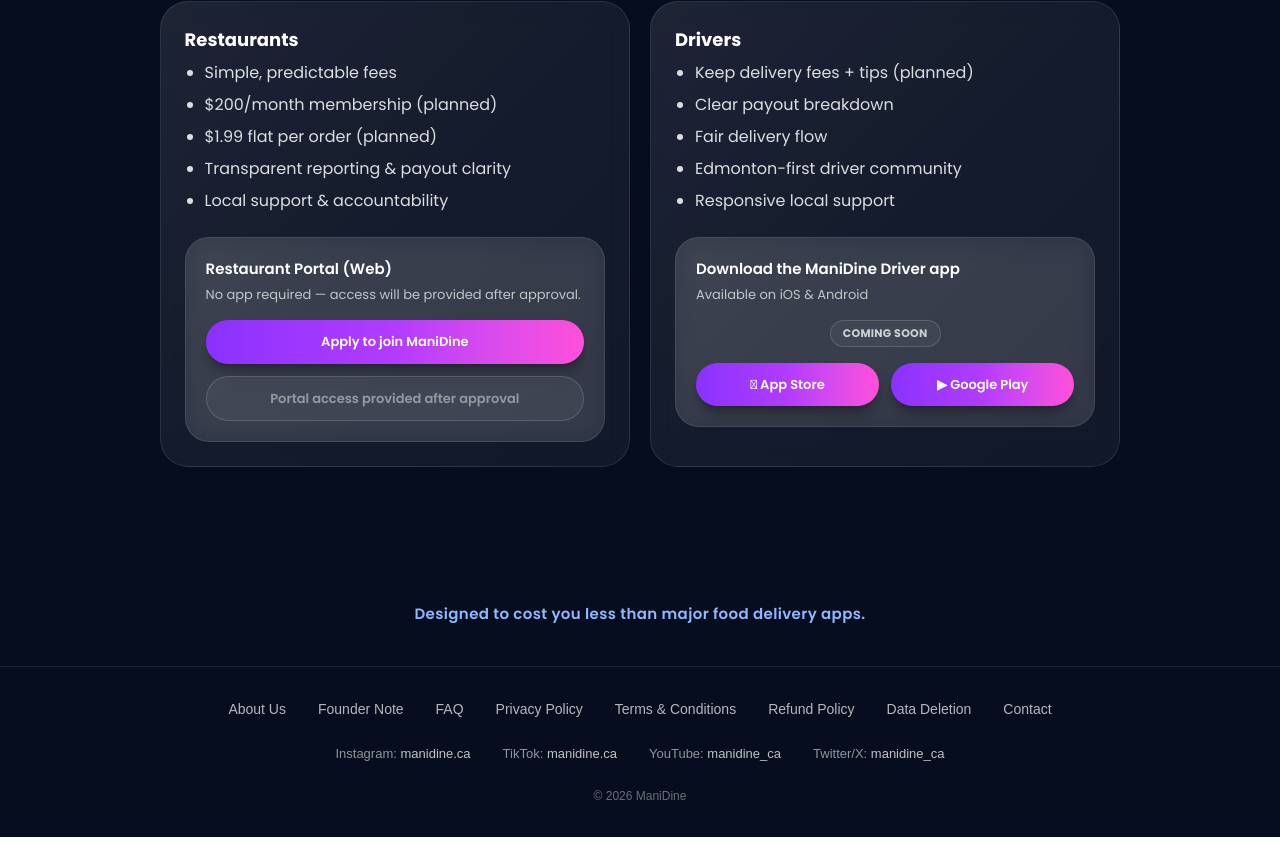
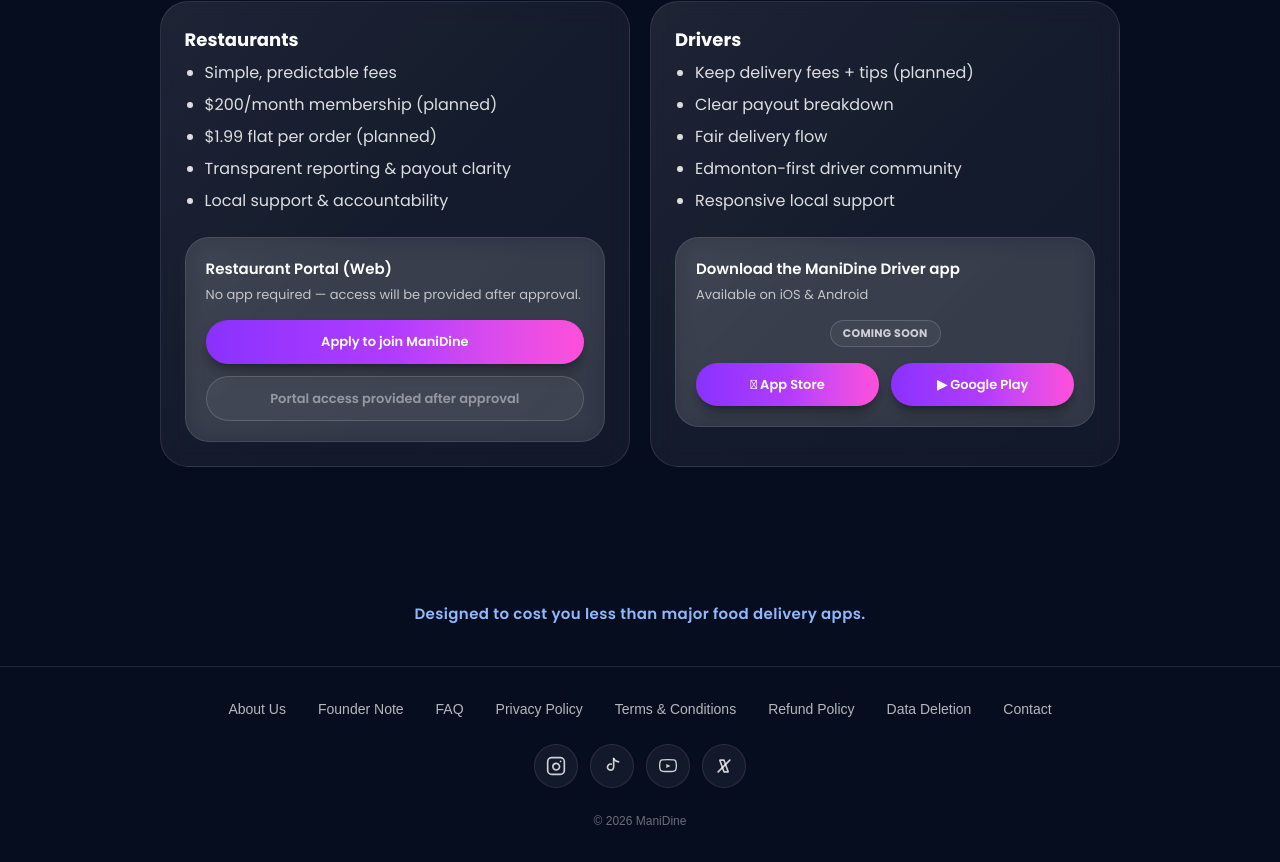
Before and after one commit to manikanniappan/manidine-ca, a Next.js app: page / in a window 1280 px wide. Shown: the part 1569-2431 px from the top of the page. Before the commit the page ends 2406 px from the top, so only its background shows below. Built offline with nearby package versions, Linux system fonts and the light colour scheme; no server answers.

Commit message:
Add social media icon links in footer

```diff
--- a/components/Footer.tsx
+++ b/components/Footer.tsx
@@ -1,4 +1,4 @@
-// ManiDine.ca /components/Footer.tsx — Updated: 2026-01-22 15:40 (America/Edmonton)
+// ManiDine.ca /components/Footer.tsx — Updated: 2026-01-22 16:05 (America/Edmonton)
 // FILE: components/Footer.tsx
 
 import Link from "next/link";
@@ -42,20 +42,128 @@
           </Link>
         </div>
 
-        {/* Social handles (bottom bar) */}
-        <div className="mt-6 flex flex-wrap items-center justify-center gap-x-8 gap-y-2 text-[13px] text-white/55">
-          <div>
-            Instagram: <span className="text-white/75">manidine.ca</span>
-          </div>
-          <div>
-            TikTok: <span className="text-white/75">manidine.ca</span>
-          </div>
-          <div>
-            YouTube: <span className="text-white/75">manidine_ca</span>
-          </div>
-          <div>
-            Twitter/X: <span className="text-white/75">manidine_ca</span>
-          </div>
+        {/* Social icons */}
+        <div className="mt-6 flex items-center justify-center gap-3">
+          {/* Instagram */}
+          <a
+            href="https://www.instagram.com/manidine.ca/"
+            target="_blank"
+            rel="noopener noreferrer"
+            aria-label="Instagram"
+            className="group inline-flex h-11 w-11 items-center justify-center rounded-full border border-white/10 bg-white/5 hover:bg-white/10 transition"
+            title="Instagram: manidine.ca"
+          >
+            {/* Instagram Icon (SVG) */}
+            <svg
+              className="h-5 w-5 text-white/80 group-hover:text-white"
+              viewBox="0 0 24 24"
+              fill="none"
+            >
+              <path
+                d="M7 2h10a5 5 0 0 1 5 5v10a5 5 0 0 1-5 5H7a5 5 0 0 1-5-5V7a5 5 0 0 1 5-5Z"
+                stroke="currentColor"
+                strokeWidth="2"
+              />
+              <path
+                d="M16 11.37a4 4 0 1 1-7.74 1.26 4 4 0 0 1 7.74-1.26Z"
+                stroke="currentColor"
+                strokeWidth="2"
+              />
+              <path
+                d="M17.5 6.5h.01"
+                stroke="currentColor"
+                strokeWidth="2"
+                strokeLinecap="round"
+              />
+            </svg>
+          </a>
+
+          {/* TikTok */}
+          <a
+            href="https://www.tiktok.com/@manidine.ca"
+            target="_blank"
+            rel="noopener noreferrer"
+            aria-label="TikTok"
+            className="group inline-flex h-11 w-11 items-center justify-center rounded-full border border-white/10 bg-white/5 hover:bg-white/10 transition"
+            title="TikTok: manidine.ca"
+          >
+            {/* TikTok Icon (SVG simplified) */}
+            <svg
+              className="h-5 w-5 text-white/80 group-hover:text-white"
+              viewBox="0 0 24 24"
+              fill="none"
+            >
+              <path
+                d="M14 3v10.3a3.7 3.7 0 1 1-3-3.6"
+                stroke="currentColor"
+                strokeWidth="2"
+                strokeLinecap="round"
+              />
+              <path
+                d="M14 3c1.2 2.5 3.3 4 6 4"
+                stroke="currentColor"
+                strokeWidth="2"
+                strokeLinecap="round"
+              />
+            </svg>
+          </a>
+
+          {/* YouTube */}
+          <a
+            href="https://www.youtube.com/@manidine_ca"
+            target="_blank"
+            rel="noopener noreferrer"
+            aria-label="YouTube"
+            className="group inline-flex h-11 w-11 items-center justify-center rounded-full border border-white/10 bg-white/5 hover:bg-white/10 transition"
+            title="YouTube: manidine_ca"
+          >
+            {/* YouTube Icon */}
+            <svg
+              className="h-5 w-5 text-white/80 group-hover:text-white"
+              viewBox="0 0 24 24"
+              fill="none"
+            >
+              <path
+                d="M21.5 7.5s-.2-1.4-.8-2c-.8-.8-1.7-.8-2.1-.9C15.8 4.3 12 4.3 12 4.3h0s-3.8 0-6.6.3c-.4.1-1.3.1-2.1.9-.6.6-.8 2-.8 2S2 9.1 2 10.7v1.5c0 1.6.5 3.2.5 3.2s.2 1.4.8 2c.8.8 1.9.8 2.3.9 1.7.2 6.4.3 6.4.3s3.8 0 6.6-.3c.4-.1 1.3-.1 2.1-.9.6-.6.8-2 .8-2s.5-1.6.5-3.2v-1.5c0-1.6-.5-3.2-.5-3.2Z"
+                stroke="currentColor"
+                strokeWidth="1.6"
+              />
+              <path
+                d="M10 9.5v5l5-2.5-5-2.5Z"
+                fill="currentColor"
+              />
+            </svg>
+          </a>
+
+          {/* Twitter/X */}
+          <a
+            href="https://x.com/manidine_ca"
+            target="_blank"
+            rel="noopener noreferrer"
+            aria-label="X (Twitter)"
+            className="group inline-flex h-11 w-11 items-center justify-center rounded-full border border-white/10 bg-white/5 hover:bg-white/10 transition"
+            title="X: manidine_ca"
+          >
+            {/* X icon */}
+            <svg
+              className="h-5 w-5 text-white/80 group-hover:text-white"
+              viewBox="0 0 24 24"
+              fill="none"
+            >
+              <path
+                d="M5 19L19 5"
+                stroke="currentColor"
+                strokeWidth="2"
+                strokeLinecap="round"
+              />
+              <path
+                d="M7 5h5l5 14h-5L7 5Z"
+                stroke="currentColor"
+                strokeWidth="2"
+                strokeLinejoin="round"
+              />
+            </svg>
+          </a>
         </div>
 
         {/* Copyright */}
```
